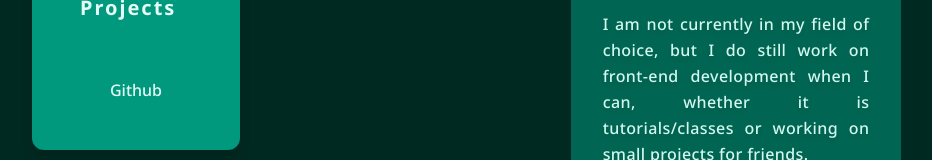
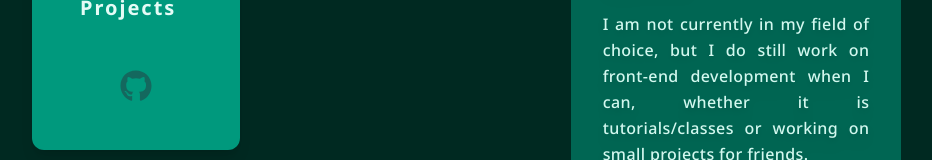
Before and after one commit to RAWoiwode/rawpertoire, a Next.js app: page / in a window 1280 px wide. Shown: the part 298-458 px from the top of the page, without its empty margins (32-964 px from the left). Built offline with nearby package versions, Linux system fonts and the light colour scheme.

Commit message:
Adding simple GitHub icon to SideNav to test it out

```diff
--- a/app/components/SideNav.tsx
+++ b/app/components/SideNav.tsx
@@ -2,8 +2,10 @@
 
 import Link from "next/link";
 import { usePathname } from "next/navigation";
+import { FaGithub } from "react-icons/fa6";
 
 import Header from "./Header";
+import { IconContext } from "react-icons";
 
 const navItems = [
   {
@@ -39,7 +41,21 @@ const SideNav = () => {
           ))}
         </nav>
         <div className="flex justify-center pb-4">
-          <Link href={""}>Github</Link>
+          <Link
+            href={"https://github.com/RAWoiwode"}
+            target="_blank"
+            rel="noopener noreferrer"
+          >
+            <IconContext.Provider
+              value={{
+                className:
+                  "text-secondary-800/50 hover:text-secondary-600/75 transition-colors",
+                size: "32",
+              }}
+            >
+              <FaGithub />
+            </IconContext.Provider>
+          </Link>
         </div>
       </div>
     </div>
```
